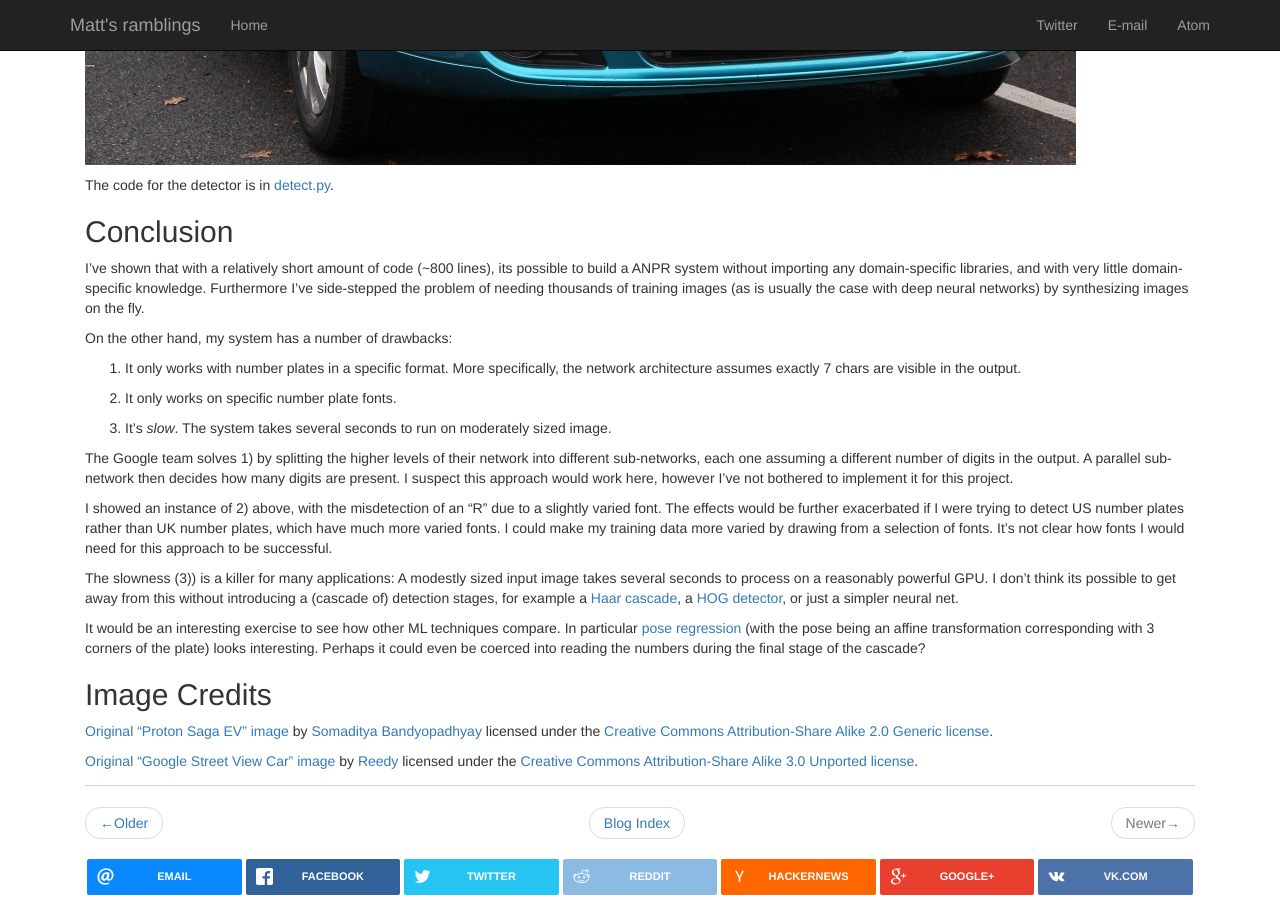
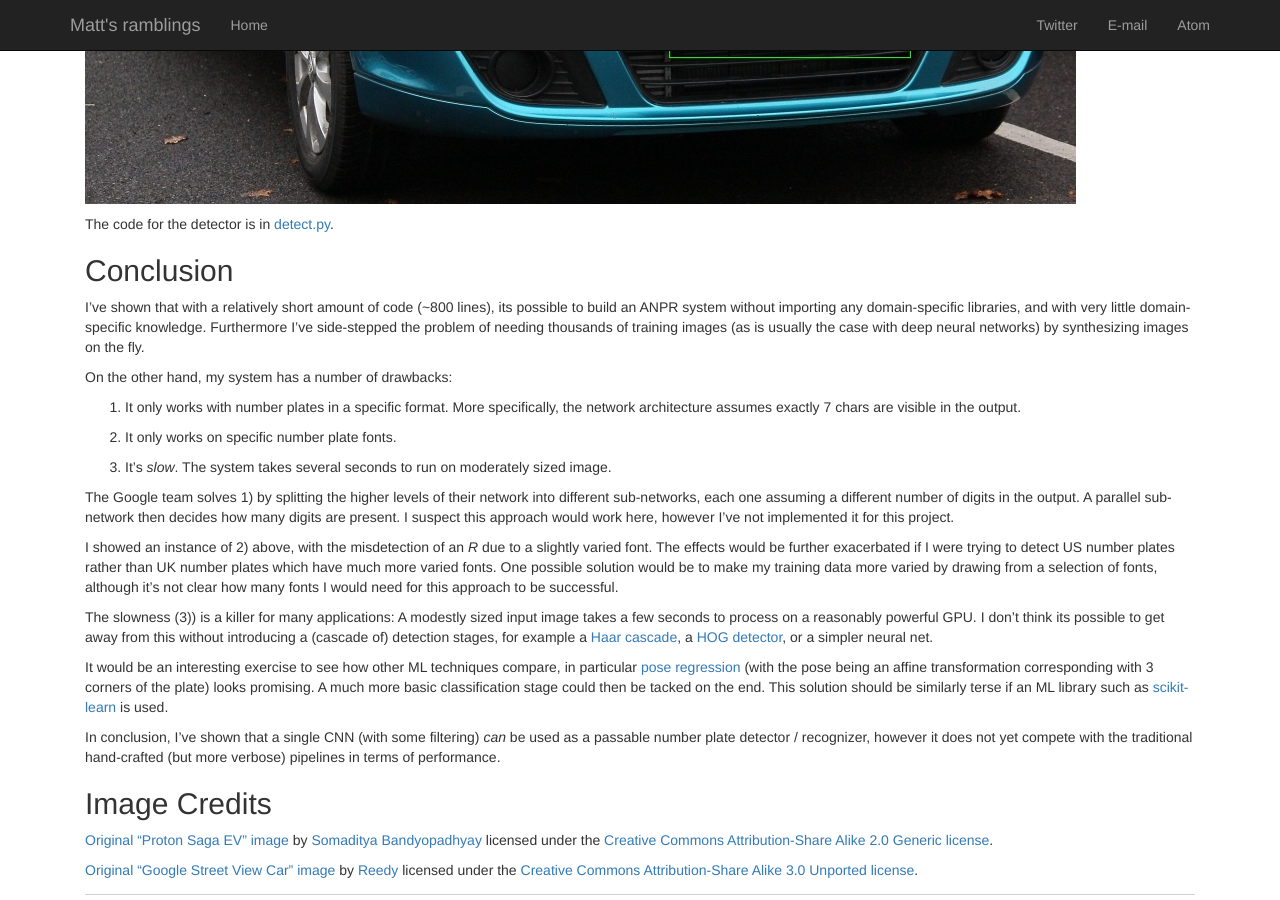
Before and after one commit to matthewearl/matthewearl.github.io, a Jekyll site: the page built from _posts/2016-04-17-cnn-anpr.md, in a window 1280 px wide and 900 px high, scrolled down 7606 px. Built offline with Jekyll 4.4.1, drawn with Linux system fonts in a browser that asks for light colours; nearby versions of some CDN libraries; formulas are drawn with MathJax 3; some of the changed text lies outside the part shown.

Commit message:
Deep ANPR: Markups to the conclusions, and general tweaks

```diff
--- a/_posts/2016-04-17-cnn-anpr.md
+++ b/_posts/2016-04-17-cnn-anpr.md
@@ -89,14 +89,14 @@ A plate is considered present if and only if:
 
 * The plate falls entirely within the image bounds.
 
-* The plate's width is less than 80% of the images width, and the plate's
+* The plate's width is less than 80% of the image's width, and the plate's
   height is less than 87.5% of the image's height.
 
 * The plate's width is greater than 60% of the image's width or the plate's
   height is greater than 60% of the image's height.
 
 With these numbers we can use a sliding window that moves 8 pixels at a time,
-and zooms in $$ \sqrt[](2) $$ times between zoom levels and be guaranteed not
+and zooms in $$ \sqrt[] 2 $$ times between zoom levels and be guaranteed not
 to miss any plates, while at the same time not generating an excessive number
 of matches for any single plate. Any duplicates that do occur are combined in a
 post-processing step (explained later).
@@ -129,9 +129,11 @@ The process for generating the images is illustrated below:
 
 {% include img.html src="/assets/cnn-anpr/pipeline.svg" alt="Pipeline" %}
 
-The text and plate colour are chosen randomly. Noise is added at the end to
-avoid the network depending too much on sharply defined edges as these may not
-be present in real world images, as well as account for actual sensor noise.
+The text and plate colour are chosen randomly, but the text must be a certain
+amount darker than the plate. This is to simulate real-world lighting
+variation. Noise is added at the end not only to account for
+actual sensor noise, but also to avoid the network depending too much on
+sharply defined edges as would be seen with an out-of-focus input image.
 
 Having a background is important as it means the network must learn to identify
 the bounds of the number plate without "cheating":  Were a black background
@@ -150,18 +152,20 @@ number plates are likely to be seen. For example, yaw is allowed to vary a lot
 more than roll (you're more likely to see a car turning a corner, than on its
 side).
 
-The code to do all this is relatively short (~300 lines).  It can be read in
-[gen.py](https://github.com/matthewearl/deep-anpr/blob/master/gen.py).
+The code to generate the images is relatively short (~300 lines).  It can be
+read in [gen.py](https://github.com/matthewearl/deep-anpr/blob/master/gen.py).
 
 ## The network
 
-Here's the network topology used:
+Here's the network architecture used:
 
-{% include img.html src="/assets/cnn-anpr/topology.svg" alt="Topology" %}
+{% include img.html src="/assets/cnn-anpr/topology.svg" alt="Architecture" %}
 
-It is in fact based on [this paper](https://vision.in.tum.de/_media/spezial/
-bib/stark-gcpr15.pdf) by Stark et al, as it gives more specifics about the
-topology used than the Google paper.
+See the [wikipedia page](https://en.wikipedia.org/wiki/
+Convolutional_neural_network) for a summary of CNN building blocks. The above
+network is in fact based on [this paper](https://vision.in.tum.de/_media/
+spezial/bib/stark-gcpr15.pdf) by Stark et al, as it gives more specifics about
+the architecture used than the Google paper.
 
 The output layer has one node (shown on the left) which is used as the presence
 indicator.  The rest encode the probability of a particular number plate: Each
@@ -182,7 +186,7 @@ deep-anpr/blob/master/model.py).
 
 The loss function is defined in terms of the cross-entropy between the label
 and the network output. For numerical stability the activation functions of the
-final layer are rolled into the cross-entropy calculation, using
+final layer are rolled into the cross-entropy calculation using
 [`softmax_cross_entropy_with_logits`](https://www.tensorflow.org/versions/
 r0.8/api_docs/python/nn.html#softmax_cross_entropy_with_logits) and
 [`sigmoid_cross_entropy_with_logits`](https://www.tensorflow.org/versions/
@@ -206,7 +210,9 @@ The network differs from the one used in training in that the last two layers
 are convolutional rather than fully connected, and the input image can be any
 size rather than 128x64. The idea is that the whole image at a particular scale
 can be fed into this network which yields an image with a presence / character
-probability values at each "pixel".
+probability values at each "pixel". The idea here is that adjacent windows will
+share many convolutional features, so rolling them into the same network avoids
+calculating the same features multiple times.
 
 Visualizing the "presence" portion of the output yields something like the
 following:
@@ -272,7 +278,7 @@ deep-anpr/blob/master/detect.py).
 ## Conclusion
 
 I've shown that with a relatively short amount of code (~800 lines), its
-possible to build a ANPR system without importing any domain-specific
+possible to build an ANPR system without importing any domain-specific
 libraries, and with very little domain-specific knowledge. Furthermore I've
 side-stepped the problem of needing thousands of training images (as is usually
 the case with deep neural networks) by synthesizing images on the fly.
@@ -290,31 +296,36 @@ On the other hand, my system has a number of drawbacks:
 The Google team solves 1) by splitting the higher levels of their network into
 different sub-networks, each one assuming a different number of digits in the
 output. A parallel sub-network then decides how many digits are present. I
-suspect this approach would work here, however I've not bothered to implement
-it for this project.
+suspect this approach would work here, however I've not implemented it for this
+project.
 
-I showed an instance of 2) above, with the misdetection of an "R" due to a
+I showed an instance of 2) above, with the misdetection of an *R* due to a
 slightly varied font. The effects would be further exacerbated if I were trying
-to detect US number plates rather than UK number plates, which have much more
-varied fonts. I could make my training data more varied by drawing from a
-selection of fonts. It's not clear how fonts I would need for this approach to
-be successful.
+to detect US number plates rather than UK number plates which have much more
+varied fonts. One possible solution would be to make my training data more
+varied by drawing from a selection of fonts, although it's not clear how many
+fonts I would need for this approach to be successful.
 
 The slowness (3)) is a killer for many applications: A modestly sized input
-image takes several seconds to process on a reasonably powerful GPU. I don't
+image takes a few seconds to process on a reasonably powerful GPU. I don't
 think its possible to get away from this without introducing a (cascade of)
 detection stages, for example a [Haar cascade](https://en.wikipedia.org/
 wiki/Viola%E2%80%93Jones_object_detection_framework), a [HOG detector](https://
-en.wikipedia.org/wiki/Histogram_of_oriented_gradients), or just a simpler
-neural net.
+en.wikipedia.org/wiki/Histogram_of_oriented_gradients), or a simpler neural
+net.
 
-It would be an interesting exercise to see how other ML techniques compare. In
+It would be an interesting exercise to see how other ML techniques compare, in
 particular [pose regression](http://vision.ucsd.edu/~pdollar/files/papers/
 DollarCVPR10pose.pdf) (with the pose being an affine transformation
-corresponding with 3 corners of the plate) looks interesting. Perhaps it could
-even be coerced into reading the numbers during the final stage of the cascade?
+corresponding with 3 corners of the plate) looks promising. A much more basic
+classification stage could then be tacked on the end. This solution should be
+similarly terse if an ML library such as [scikit-learn](http://
+scikit-learn.org/) is used.
 
-
+In conclusion, I've shown that a single CNN (with some filtering) *can* be used
+as a passable number plate detector / recognizer, however it does not yet
+compete with the traditional hand-crafted (but more verbose) pipelines in terms
+of performance.
 
 ## Image Credits
 
```
Also changed, not shown: other parts of _posts/2016-04-17-cnn-anpr.md (+12 -12 lines).
